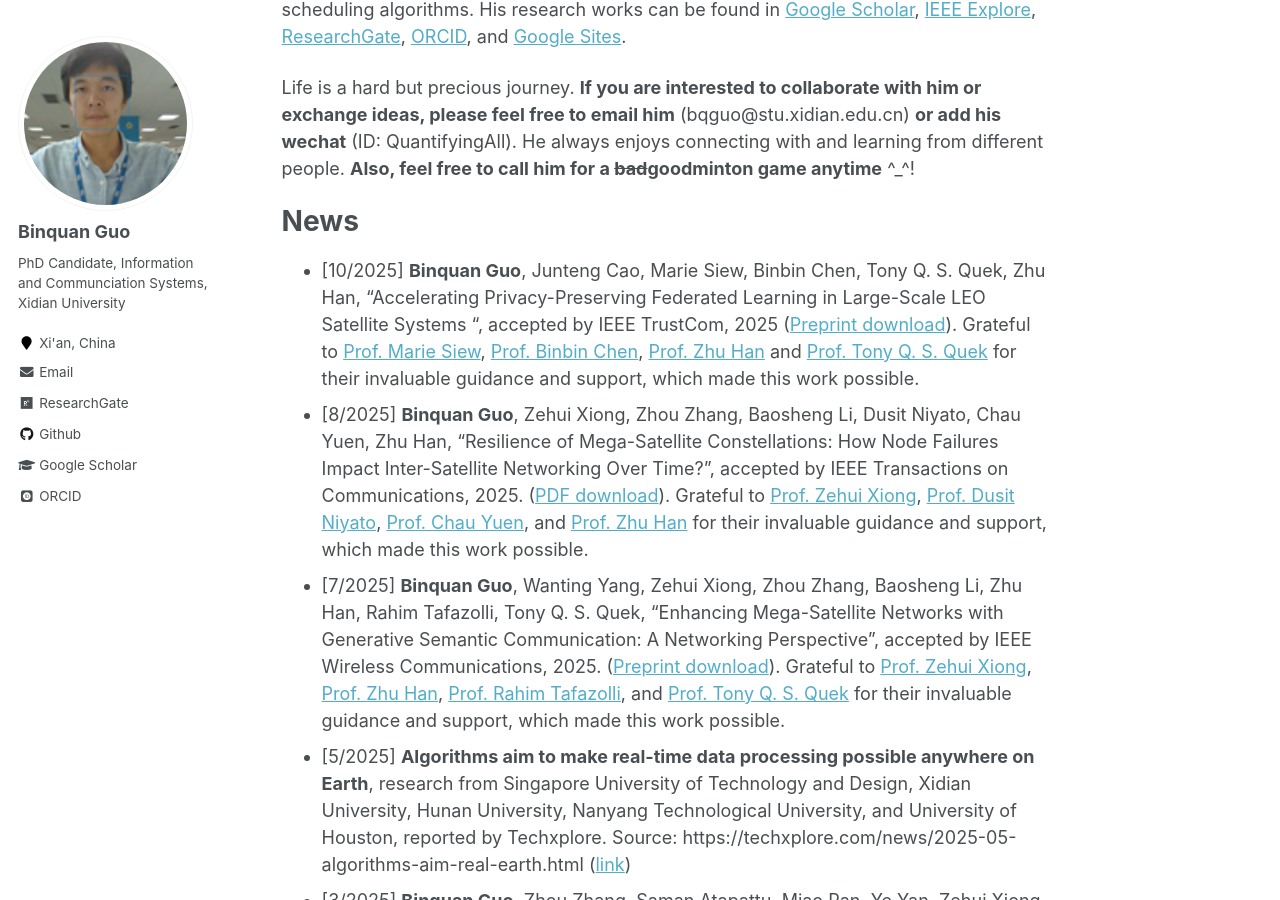
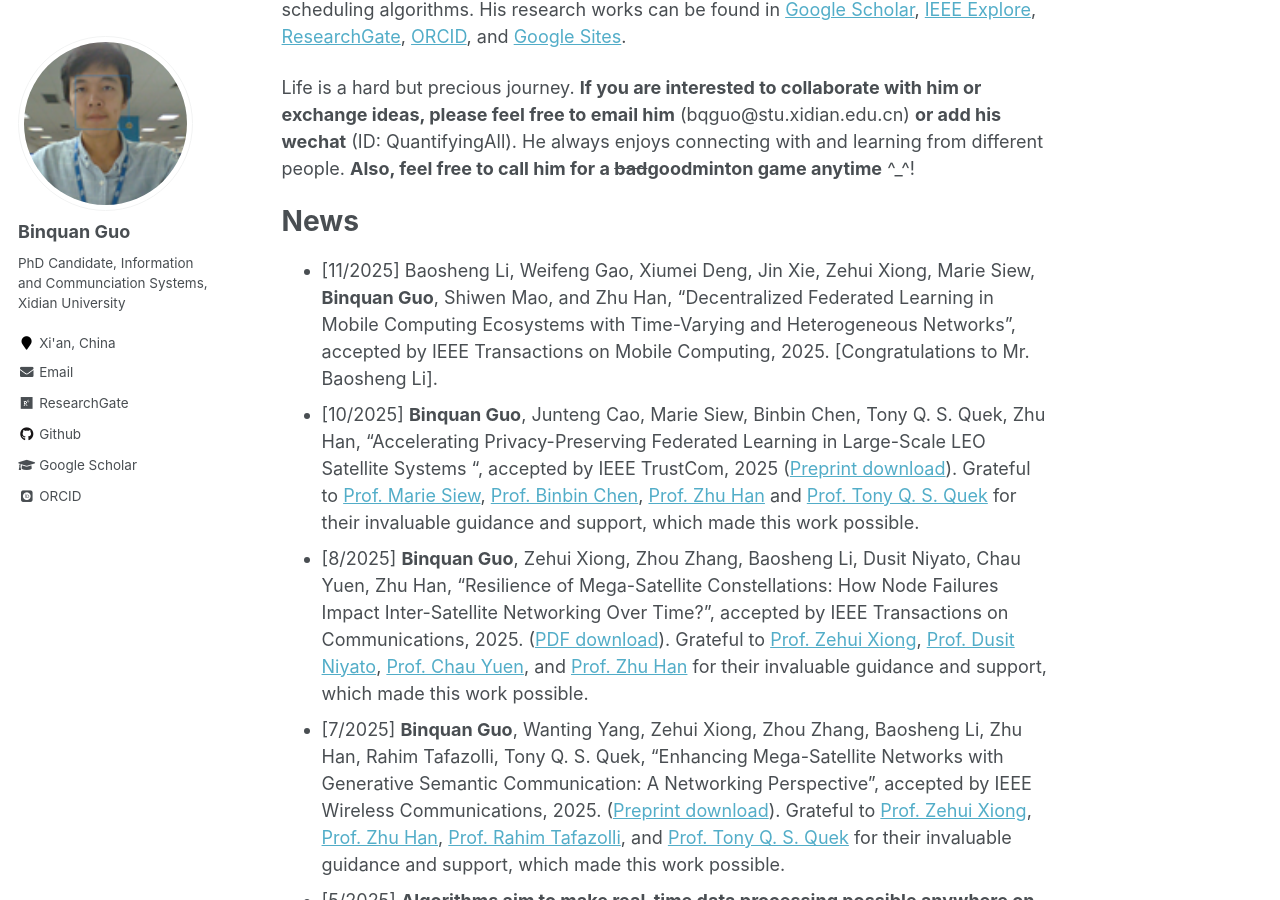
Before and after one commit to wilixx/wilixx.github.io, a Jekyll site: the page built from _pages/about.md, in a window 1280 px wide and 900 px high, scrolled down 461 px. Built offline with Jekyll 4.4.1, drawn with Linux system fonts in a browser that asks for light colours; some web fonts are replaced; some of the changed text lies outside the part shown.

Commit message:
Update about.md

```diff
--- a/_pages/about.md
+++ b/_pages/about.md
@@ -15,6 +15,7 @@ Life is a hard but precious journey. **If you are interested to collaborate with
 
 News
 ======
+* [11/2025] Baosheng Li, Weifeng Gao, Xiumei Deng, Jin Xie, Zehui Xiong, Marie Siew, **Binquan Guo**, Shiwen Mao, and Zhu Han, "Decentralized Federated Learning in Mobile Computing Ecosystems with Time-Varying and Heterogeneous Networks", accepted by IEEE Transactions on Mobile Computing, 2025. [Congratulations to Mr. Baosheng Li].
 * [10/2025] **Binquan Guo**, Junteng Cao, Marie Siew, Binbin Chen, Tony Q. S. Quek, Zhu Han, "Accelerating Privacy-Preserving Federated Learning in Large-Scale LEO Satellite Systems ", accepted by IEEE TrustCom, 2025 ([Preprint download](https://arxiv.org/abs/2509.12222 )). Grateful to [Prof. Marie Siew](https://ieeexplore.ieee.org/author/37086863656), [Prof. Binbin Chen](https://ieeexplore.ieee.org/author/37086119647), [Prof. Zhu Han](https://ieeexplore.ieee.org/author/37278605300) and [Prof. Tony Q. S. Quek](https://ieeexplore.ieee.org/author/37266597300) for their invaluable guidance and support, which made this work possible.
 * [8/2025] **Binquan Guo**, Zehui Xiong, Zhou Zhang, Baosheng Li, Dusit Niyato, Chau Yuen, Zhu Han, "Resilience of Mega-Satellite Constellations: How Node Failures Impact Inter-Satellite Networking Over Time?", accepted by IEEE Transactions on Communications, 2025. ([PDF download](https://ieeexplore.ieee.org/document/11164934)). Grateful to [Prof. Zehui Xiong](https://sites.google.com/view/zehuixiong), [Prof. Dusit Niyato](https://ieeexplore.ieee.org/author/37296968900), [Prof. Chau Yuen](https://ieeexplore.ieee.org/author/37273147100), and [Prof. Zhu Han](https://ieeexplore.ieee.org/author/37278605300) for their invaluable guidance and support, which made this work possible.
 * [7/2025] **Binquan Guo**, Wanting Yang, Zehui Xiong, Zhou Zhang, Baosheng Li, Zhu Han, Rahim Tafazolli, Tony Q. S. Quek, "Enhancing Mega-Satellite Networks with Generative Semantic Communication: A Networking Perspective", accepted by IEEE Wireless Communications, 2025. ([Preprint download](https://arxiv.org/abs/2508.07573)). Grateful to [Prof. Zehui Xiong](https://sites.google.com/view/zehuixiong), [Prof. Zhu Han](https://ieeexplore.ieee.org/author/37278605300), [Prof. Rahim Tafazolli](https://ieeexplore.ieee.org/author/37280285600), and [Prof. Tony Q. S. Quek](https://ieeexplore.ieee.org/author/37266597300) for their invaluable guidance and support, which made this work possible.
@@ -62,6 +63,7 @@ Activities
 Publications
 ------
 2025
+* [TMC'25] Baosheng Li, Weifeng Gao, Xiumei Deng, Jin Xie, Zehui Xiong, Marie Siew, **Binquan Guo**, Shiwen Mao, and Zhu Han, "Decentralized Federated Learning in Mobile Computing Ecosystems with Time-Varying and Heterogeneous Networks", accepted by IEEE Transactions on Mobile Computing, 2025.
 * [TrustCom'25] **Binquan Guo**, Junteng Cao, Marie Siew, Binbin Chen, Tony Q. S. Quek, Zhu Han, "Accelerating Privacy-Preserving Federated Learning in Large-Scale LEO Satellite Systems ", accepted by IEEE TrustCom, 2025 ([Preprint download](https://arxiv.org/abs/2509.12222)).
 * [TVT'25] **Binquan Guo**, Zhou Zhang, Saman Atapattu, Miao Pan, Ye Yan, Zehui Xiong, Hongyan Li, "Enabling Real-time Computing and Transmission Services in Large-Scale LEO Satellite Networks", accepted by IEEE Transactions on Vehicular Technology, 2025. ([PDF download](https://ieeexplore.ieee.org/document/10937133)).
 * [TCOM'25] **Binquan Guo**, Zehui Xiong, Zhou Zhang, Baosheng Li, Dusit Niyato, Chau Yuen, Zhu Han, "Resilience of Mega-Satellite Constellations: How Node Failures Impact Inter-Satellite Networking Over Time?", accepted by IEEE Transactions on Communications, 2025. ([PDF download](https://ieeexplore.ieee.org/document/11164934)).
```
